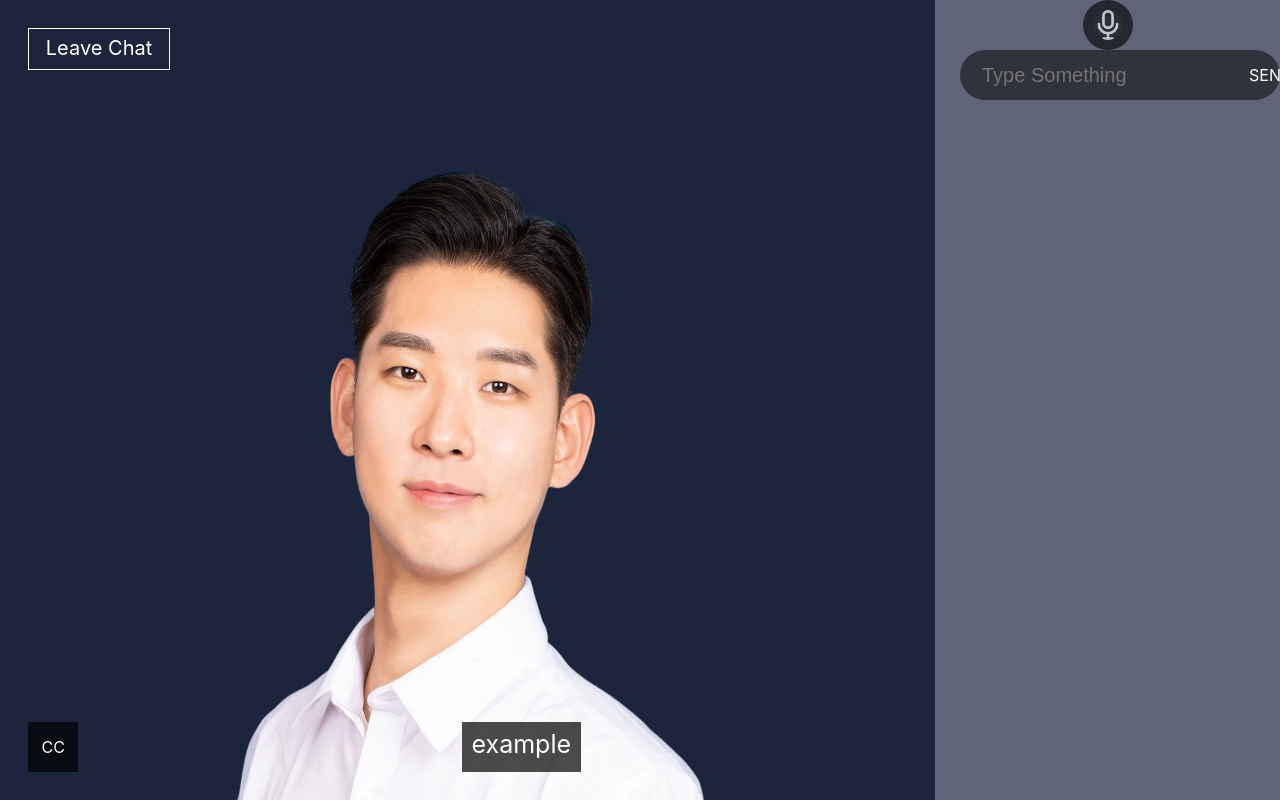
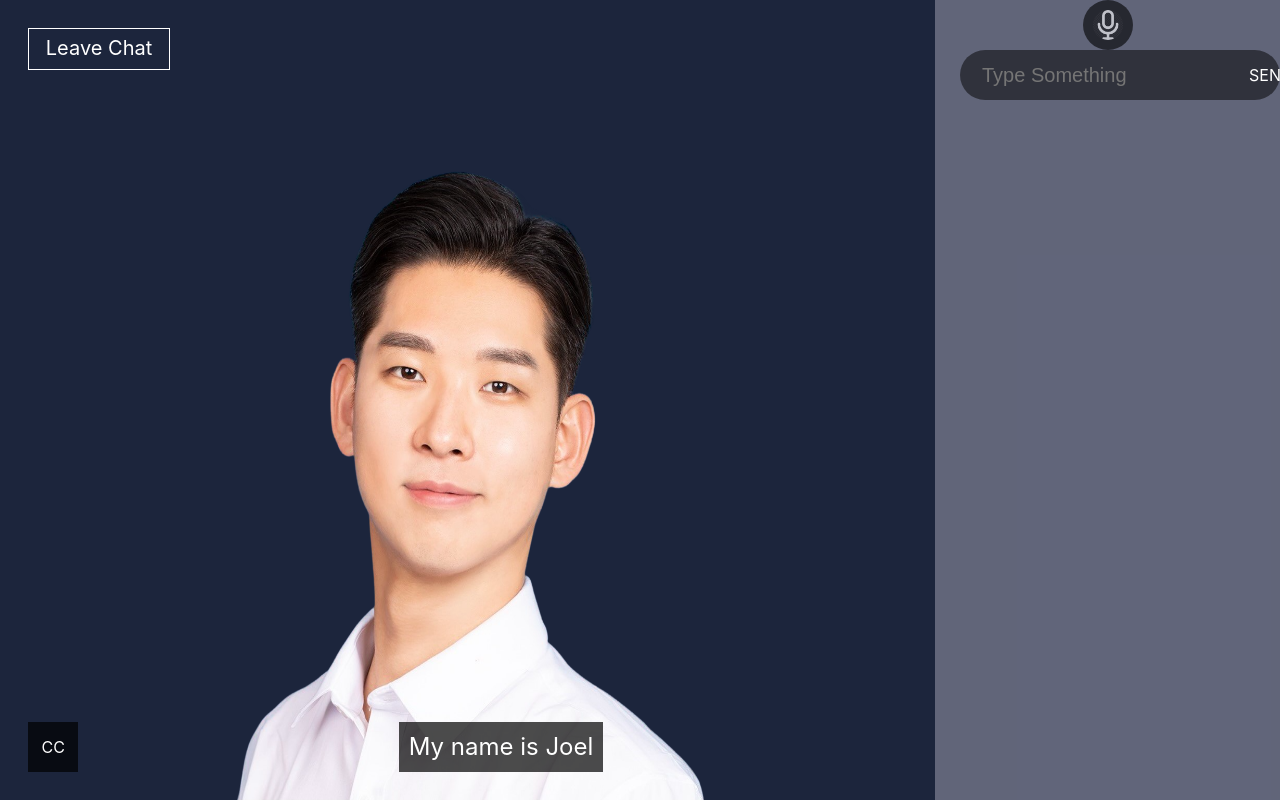
Before and after one commit to emulsion199/self-ai, a React (Create React App) app: page /main in a window 1280 px wide. Built offline with nearby package versions, Linux system fonts and the light colour scheme.

Commit message:
subtitle update

```diff
--- a/src/components/MainComponent/CCButton.js
+++ b/src/components/MainComponent/CCButton.js
@@ -45,19 +45,19 @@ const CCButton=()=>
             position:'absolute',
             bottom:'0%',
             opacity:clicked,
-            left:500-chat.length*5.5+'px',
+            left: 37 - chat.length/2 + chat.length*0.11 +'%',
             marginBottom:'2.2%',
             width:'auto',
             height:'50px',
             background:'rgba(0,0,0,0.7)',
             color:'white',
-            fontSize:'25px',
+            fontSize:'150%',
         }}>
             <div
             style={{
                 paddingLeft:'10px',
                 marginRight:'10px',
-                paddingTop:'6%',
+                paddingTop:'10px',
             }}>
             {chat}
             </div>
--- a/src/redux_src/chat_rdx.js
+++ b/src/redux_src/chat_rdx.js
@@ -26,7 +26,7 @@ export function setImageNum(idx) {
 }
 const initialState={
     video:'0',
-    chat:'example',
+    chat:'My name is Joel',
     image:1,
 
 }
```
